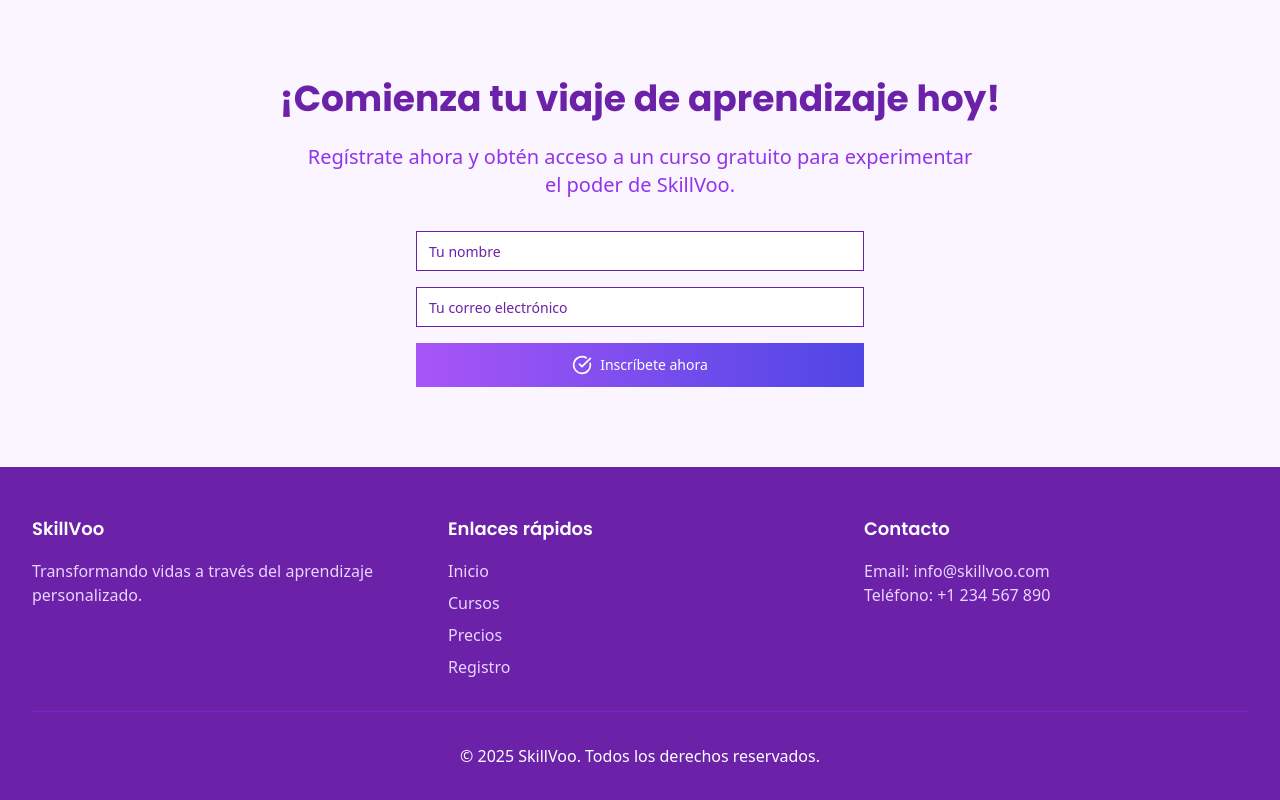
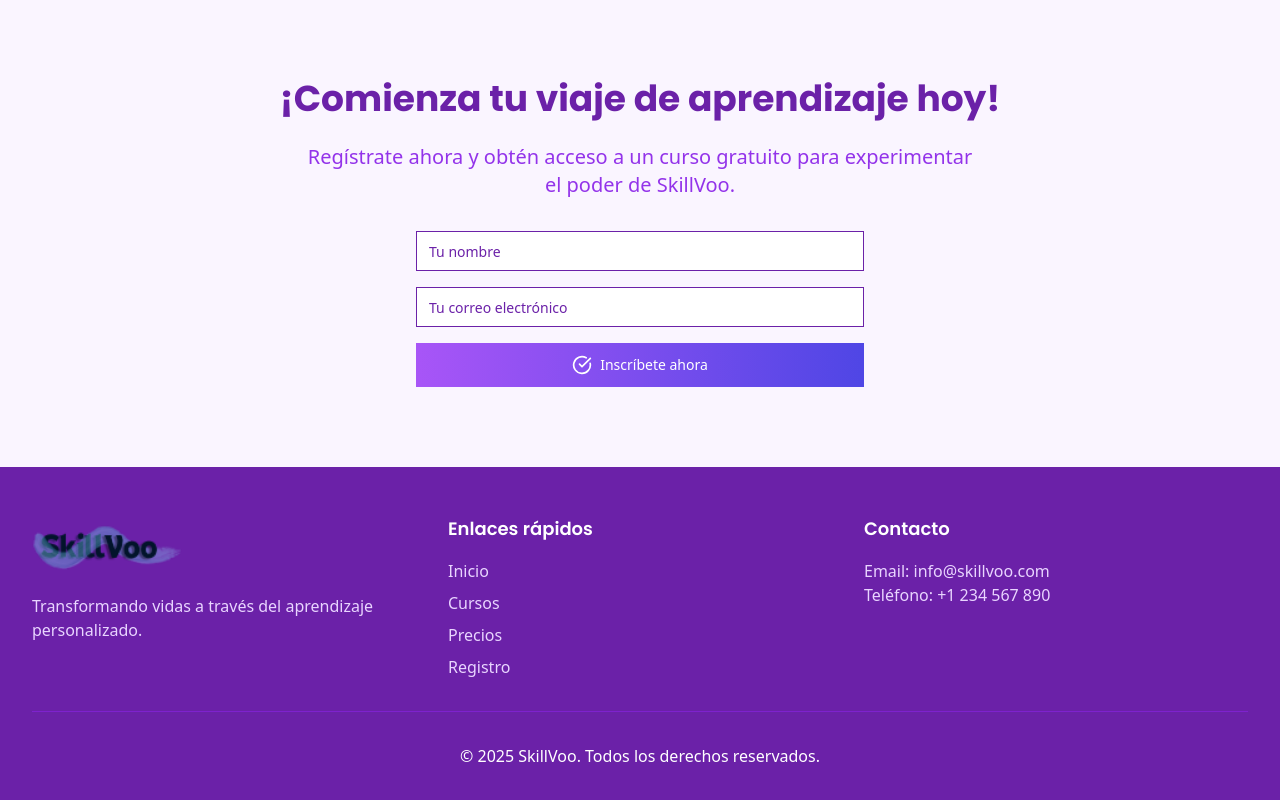
Before and after one commit to Ferrajju/skillvoo-landing, a Next.js app: page / in a window 1280 px wide. Shown: the part 3317-4117 px from the top of the page. Built offline with nearby package versions, Linux system fonts and the light colour scheme.

Commit message:
Agregando Logo al Nav

```diff
--- a/app/page.tsx
+++ b/app/page.tsx
@@ -465,7 +465,13 @@ export default function LandingPage() {
         <div className="container mx-auto px-4 sm:px-6 lg:px-8">
           <div className="grid grid-cols-1 md:grid-cols-3 gap-8">
             <div>
-              <h3 className="text-lg font-semibold mb-4">SkillVoo</h3>
+            <Image
+          src="/images/skillvoo-logo.png"
+          alt="SkillVoo Logo"
+          width={150}
+          height={50}
+          className="mb-4"
+        />
               <p className="text-purple-200">Transformando vidas a través del aprendizaje personalizado.</p>
             </div>
             <div>
```
